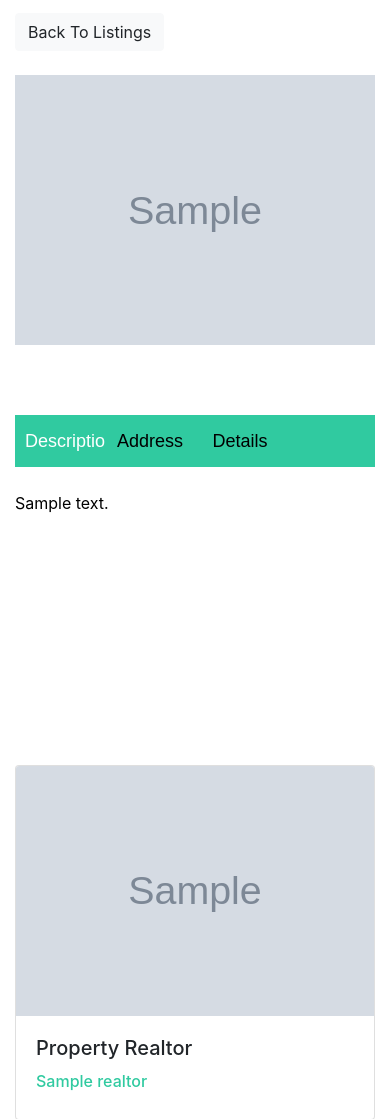
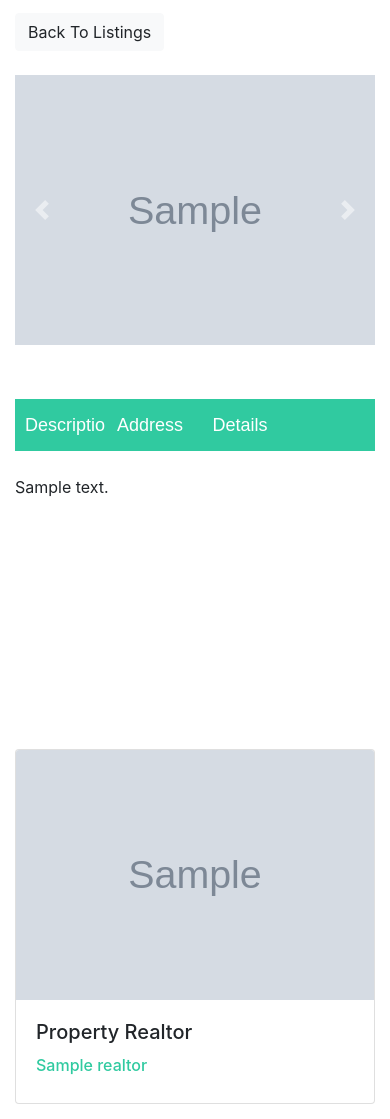
Before and after one commit to Maxino22/django-btre-project, a Django app: a page that uses templates/listings/listing.html in a window 390 px wide. Shown: the part 467-1586 px from the top of the page. Run offline with Django 3.2, Linux system fonts and the light colour scheme; tables that the repository leaves empty hold one stand-in row (values such as "Sample post"); grey boxes marked "Sample" are stand-in pictures; some libraries are stand-ins or nearby versions.

Commit message:
the carousel

```diff
--- a/btre/static/css/style.css
+++ b/btre/static/css/style.css
@@ -89,13 +89,23 @@ img {
   margin: 0;
 }
 
+@media only screen and (max-width : 1824px) {
+#slide{
+  display: none;
+}
+}
+
 @media (max-width: 991px) {
   #showcase {
     padding-top: 4rem; }
     #showcase h1 {
       font-size: 40px; }
   .hide-md-down {
-    display: none; } }
+    display: none; }
+  #slide{
+    display: none;
+  }
+  }
 
 @media (max-width: 768px) {
   #showcase {
@@ -118,4 +128,10 @@ img {
   .listing-img {
     display: none;
   }
+  #mobi{
+    display: none;
+  }
+  #slide{
+    display: block;
+  }
 }
--- a/templates/listings/listing.html
+++ b/templates/listings/listing.html
@@ -60,8 +60,32 @@ j
     <a href="{% url 'listings' %}" class="btn btn-light mb-4">Back To Listings</a>
     <div class="row">
       <div class="col-md-9" >
+
+     <!-- mobile carousel slide -->
+      <div id="slide" class="carousel slide">
+        <div class="corousel-inner">
+          <div class="carousel-item active">
+            <img src="{{listing.photo_main.url}}" alt="" class="s-block w-100">
+          </div>
+          <div class="carousel-item ">
+            <img src="{{listing.photo_main.url}}" alt="" class="s-block w-100">
+          </div>
+          <div class="carousel-item ">
+            <img src="{{listing.photo_main.url}}" alt="" class="s-block w-100">
+          </div>
+        </div>
+        <a class="carousel-control-prev" href="#slide" role="button" data-slide="prev">
+          <span class="carousel-control-prev-icon" aria-hidden="true"></span>
+          <span class="sr-only">Previous</span>
+        </a>
+        <a class="carousel-control-next" href="#slide" role="button" data-slide="next">
+          <span class="carousel-control-next-icon" aria-hidden="true"></span>
+          <span class="sr-only">Next</span>
+        </a>
+      </div>
+
         <!-- Home Main Image -->
-        <img src="{{listing.photo_main.url}}" alt="" class="img-main img-fluid mb-3">
+        <img src="{{listing.photo_main.url}}" alt="" id="mobi" class="img-main img-fluid mb-3">
         <!-- Thumbnails -->
         <div class="row mb-5">
           {% if listing.photo_1 %}
@@ -109,6 +133,8 @@ j
           {% endif %}
 
         </div>
+
+        <!-- The mobile phone carousel -->
         <style>
           .tabContainer{
             width: 100%;
@@ -131,11 +157,11 @@ j
         }
         .tabContainer .buttonContainer button:hover{
             background-color: #d7d4d4;
+            color: #d7d4d4;
         }
         .tabContainer .tabPanel{
             height: 85%;
             background-color: white;
-            color: black;
             box-sizing: border-box;
             display: none;
 
@@ -144,9 +170,9 @@ j
         <!-- Fields -->
         <div class="tabContainer">
           <div class="buttonContainer bg-secondary">
-            <button onclick="showPanel(0)">Description</button>
-            <button onclick="showPanel(1)">Address</button>
-            <button onclick="showPanel(2)">Details</button>
+            <button class="text-white"  onclick="showPanel(0)">Description</button>
+            <button class="text-white" onclick="showPanel(1)">Address</button>
+            <button class="text-white" onclick="showPanel(2)">Details</button>
 
         </div>
          <!-- Description -->
```
